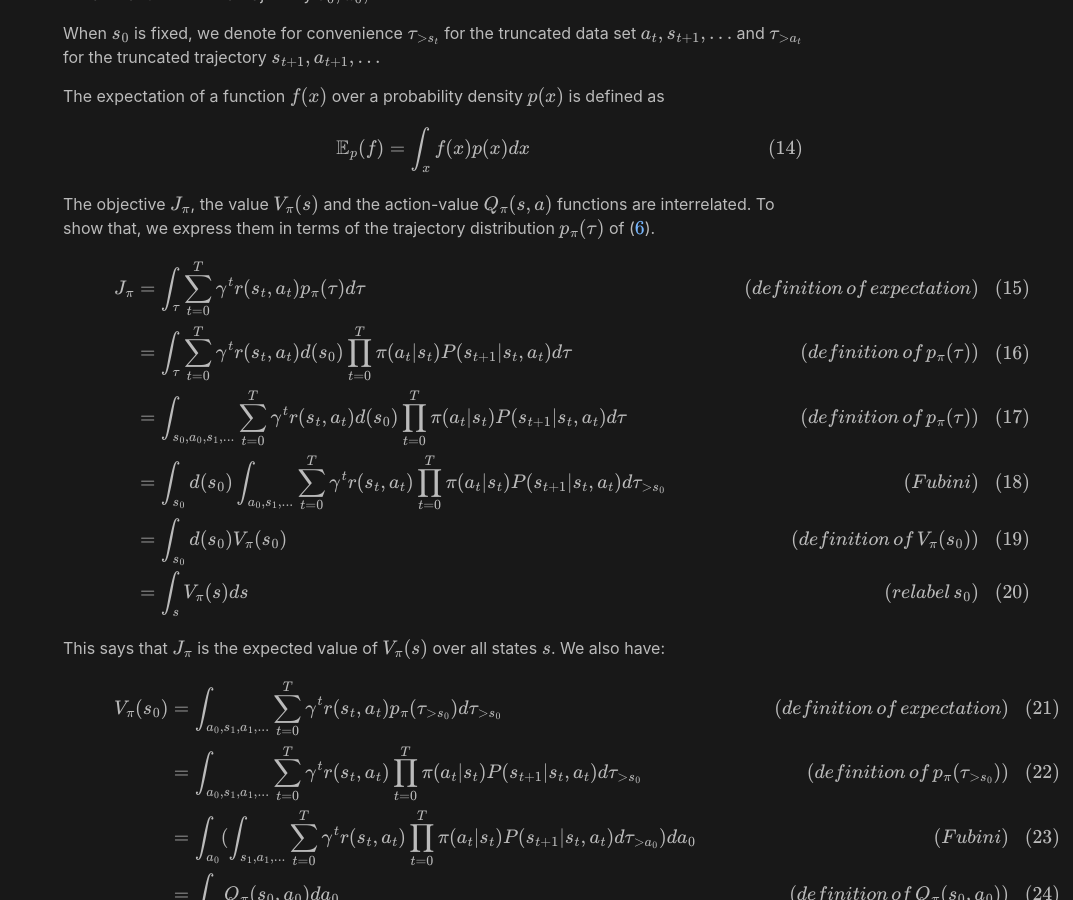
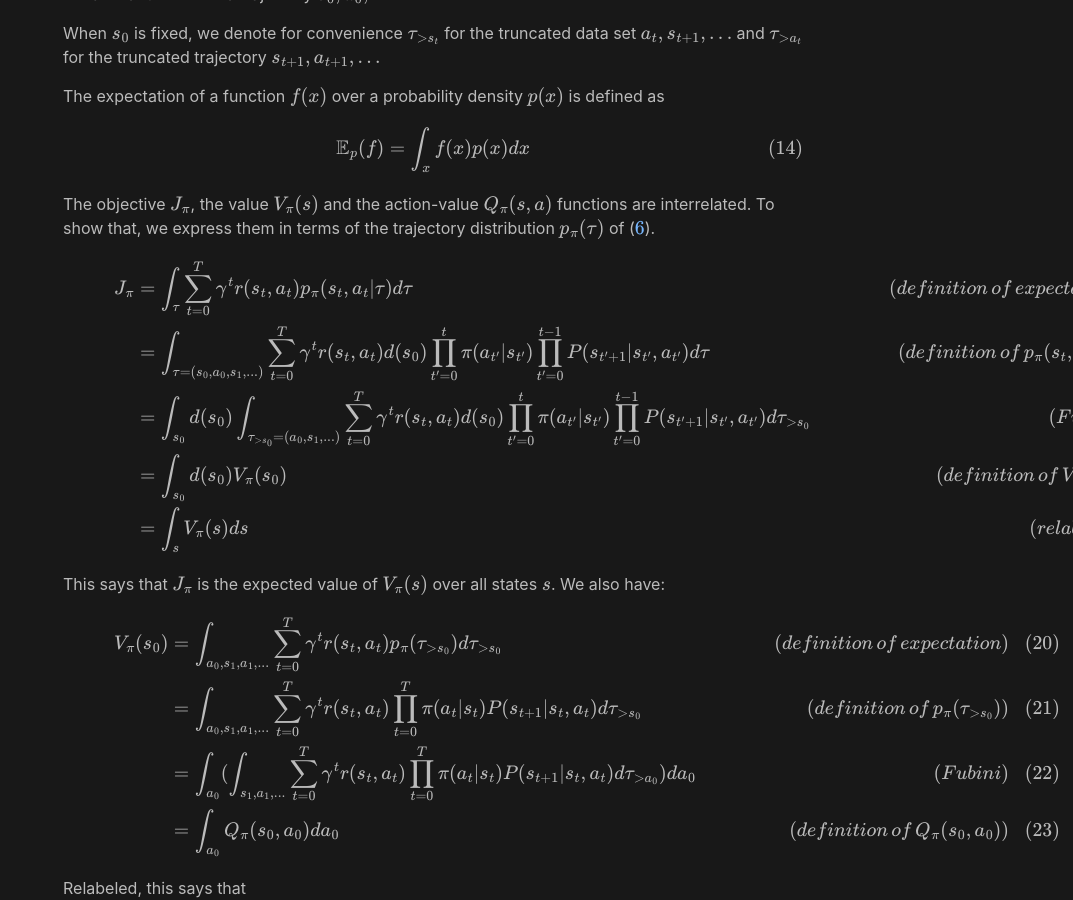
Before and after one commit to analytiq-hub/sigagent.github.io, a Jekyll site: the page built from machine_learning/_posts/2021-02-13-introduction_to_machine_learning.md, in a window 1280 px wide and 900 px high, scrolled down 4934 px. Shown: the whole window, without its empty margins (207-1280 px from the left). Built offline with Jekyll 4.4.1, drawn with Linux system fonts in a browser that asks for light colours; formulas are drawn with MathJax 3; a script that is not in the unit is left out.

Commit message:
*** empty log message ***

```diff
--- a/machine_learning/_posts/2021-02-13-introduction_to_machine_learning.md
+++ b/machine_learning/_posts/2021-02-13-introduction_to_machine_learning.md
@@ -193,10 +193,9 @@ The objective $$J_\pi$$, the value $$V_\pi(s)$$ and the action-value $$Q_\pi(s,
 
 $$
 \begin{align}
-J_\pi & = \int_\tau \sum_{t=0}^{T} \gamma^{t} r(s_t, a_t) p_\pi(\tau) d\tau \hspace{1cm} & (definition \, of \, expectation) \\
-& = \int_\tau \sum_{t=0}^{T} \gamma^{t} r(s_t, a_t) d(s_0) \prod_{t=0}^T \pi(a_t \vert s_t) P(s_{t+1} \vert s_t, a_t) d\tau \hspace{1cm} & (definition \, of \, p_\pi(\tau)) \\
-& = \int_{s_0, a_0, s_1, ...} \sum_{t=0}^{T} \gamma^{t} r(s_t, a_t) d(s_0) \prod_{t=0}^T \pi(a_t \vert s_t) P(s_{t+1} \vert s_t, a_t) d\tau \hspace{1cm} & (definition \, of \, p_\pi(\tau)) \\
-& = \int_{s_0} d(s_0) \int_{a_0, s_1, ...} \sum_{t=0}^{T} \gamma^{t} r(s_t, a_t) \prod_{t=0}^T \pi(a_t \vert s_t) P(s_{t+1} \vert s_t, a_t) d\tau_{>s_0} \hspace{1cm} & (Fubini) \\
+J_\pi & = \int_\tau \sum_{t=0}^{T} \gamma^{t} r(s_t, a_t) p_\pi(s_t, a_t \vert \tau) d\tau \hspace{1cm} & (definition \, of \, expectation) \\
+& = \int_{\tau = (s_0, a_0, s_1, ...)} \sum_{t=0}^{T} \gamma^{t} r(s_t, a_t) d(s_0) \prod_{t'=0}^t \pi(a_{t'} \vert s_{t'}) \prod_{t'=0}^{t-1} P(s_{t'+1} \vert s_{t'}, a_{t'}) d\tau \hspace{1cm} & (definition \, of \, p_\pi(s_t, a_t \vert \tau)) \\
+& = \int_{s_0} d(s_0) \int_{\tau_{>s_0} = (a_0, s_1, ...)} \sum_{t=0}^{T} \gamma^{t} r(s_t, a_t) d(s_0) \prod_{t'=0}^t \pi(a_{t'} \vert s_{t'}) \prod_{t'=0}^{t-1} P(s_{t'+1} \vert s_{t'}, a_{t'}) d\tau_{>s_0} \hspace{1cm} & (Fubini) \\
 & =   \int_{s_0} d(s_0) V_\pi(s_0) & (definition \, of \,  V_\pi(s_0)) \\
 & =   \int_{s} V_\pi(s) ds& (relabel \, s_0) \\
 \end{align}
```
